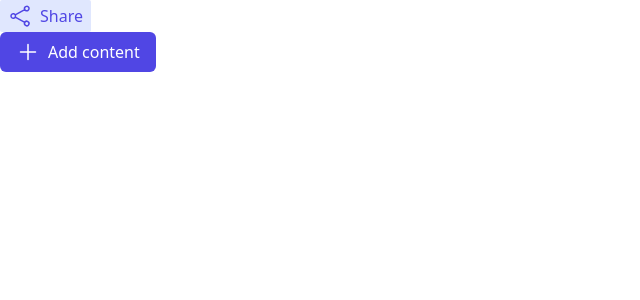
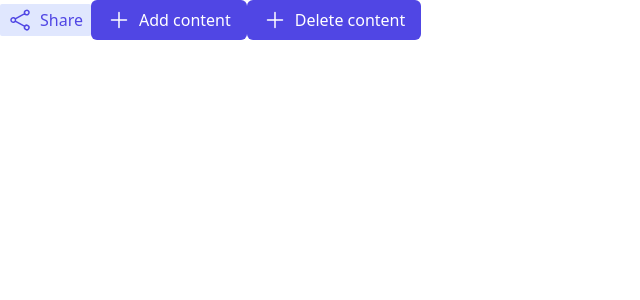
Before and after one commit to ishrat2004/Second-Brain, a React (Vite) app: page / in a window 1280 px wide. Shown: the top 300 px of the page, without its empty margins (0-640 px from the left). Built offline with nearby package versions, Linux system fonts and the light colour scheme.

Commit message:
Added few addons

```diff
--- a/src/App.tsx
+++ b/src/App.tsx
@@ -5,10 +5,10 @@ import Share from './icons/Share'
 
 const App = () => {
   return (
-    <div>
+    <div className='flex items-center'>
       <Button variant="secondary" size="sm" text="Share" startIcon={<Share size="md"/>  }/>
       <Button variant="primary" size="md" text="Add content" startIcon={<Plus size="md" />}/>
-
+      <Button variant="primary" size="md" text="Delete content" startIcon={<Plus size="md" />}/>
     </div>
   )
 }
```
